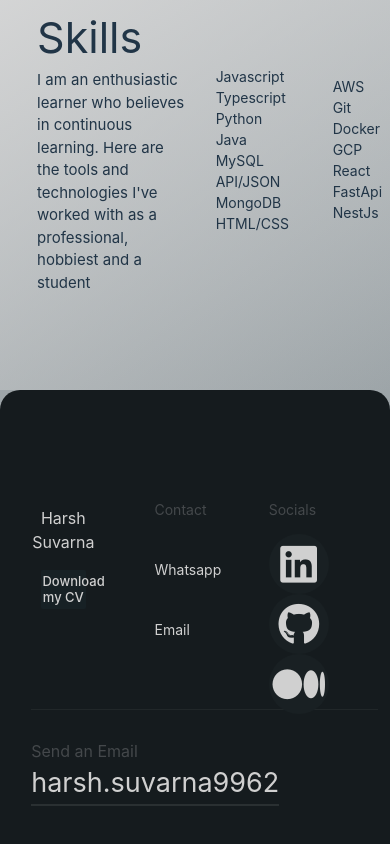
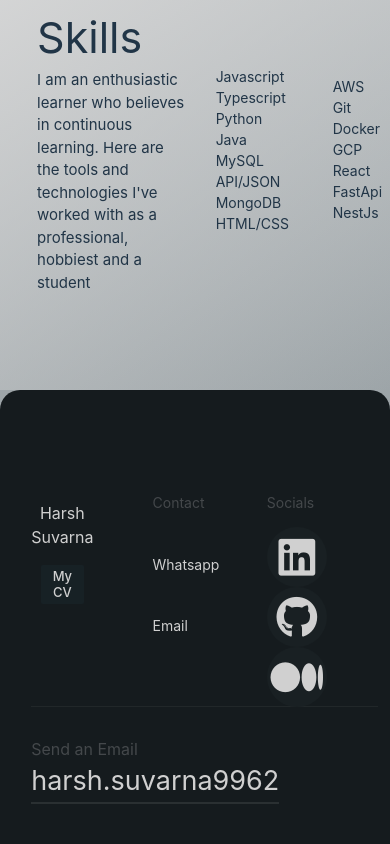
Before and after one commit to HarshSuvarna/portfolio_website, a React (Vite) app: page / in a window 390 px wide. Shown: the part 3362-4206 px from the top of the page. Built offline with nearby package versions, Linux system fonts and the light colour scheme.

Commit message:
changes contact css

```diff
--- a/src/components/Contact.jsx
+++ b/src/components/Contact.jsx
@@ -11,7 +11,7 @@ function Contact() {
           <div className="upper-left">
             <p>Harsh Suvarna</p>
             <a style={{ color: "#d0d0d0" }} href={Pdf} target="_blank">
-              <button>Download my CV</button>
+              <button>My CV</button>
             </a>
           </div>
           <div className="upper-right">
--- a/src/components/contact.css
+++ b/src/components/contact.css
@@ -148,7 +148,7 @@
     justify-content: center;
     align-items: center;
     flex-direction: column;
-    padding: 2% 3% 0% 8%;
+    padding: 0% 3% 0% 8%;
     box-sizing: border-box;
     color: #d0d0d0;
   }
@@ -220,7 +220,7 @@
     flex-direction: column;
     cursor: pointer;
     height: 25%;
-}
+  }
 
   .send-email {
     font-size: 16px;
```
